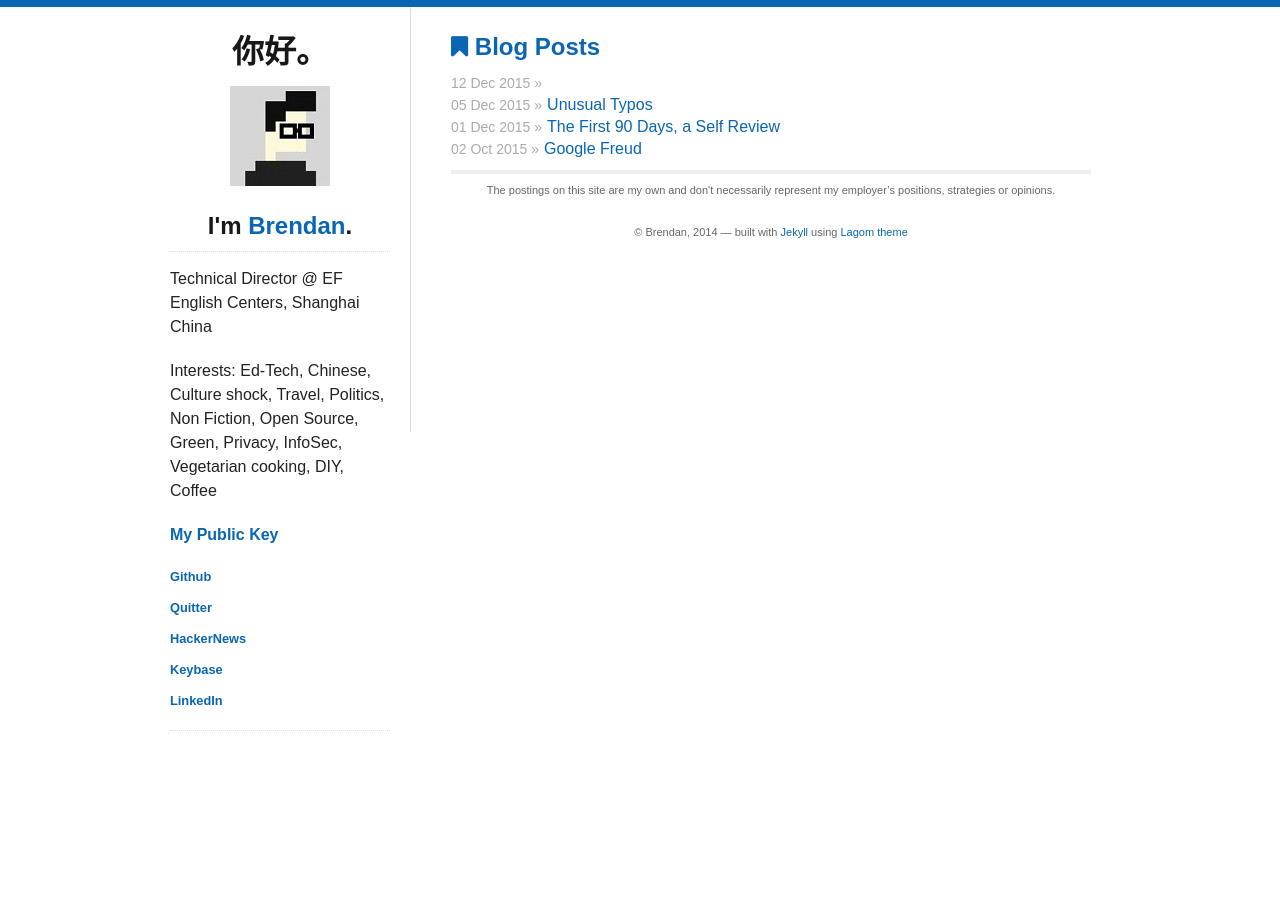
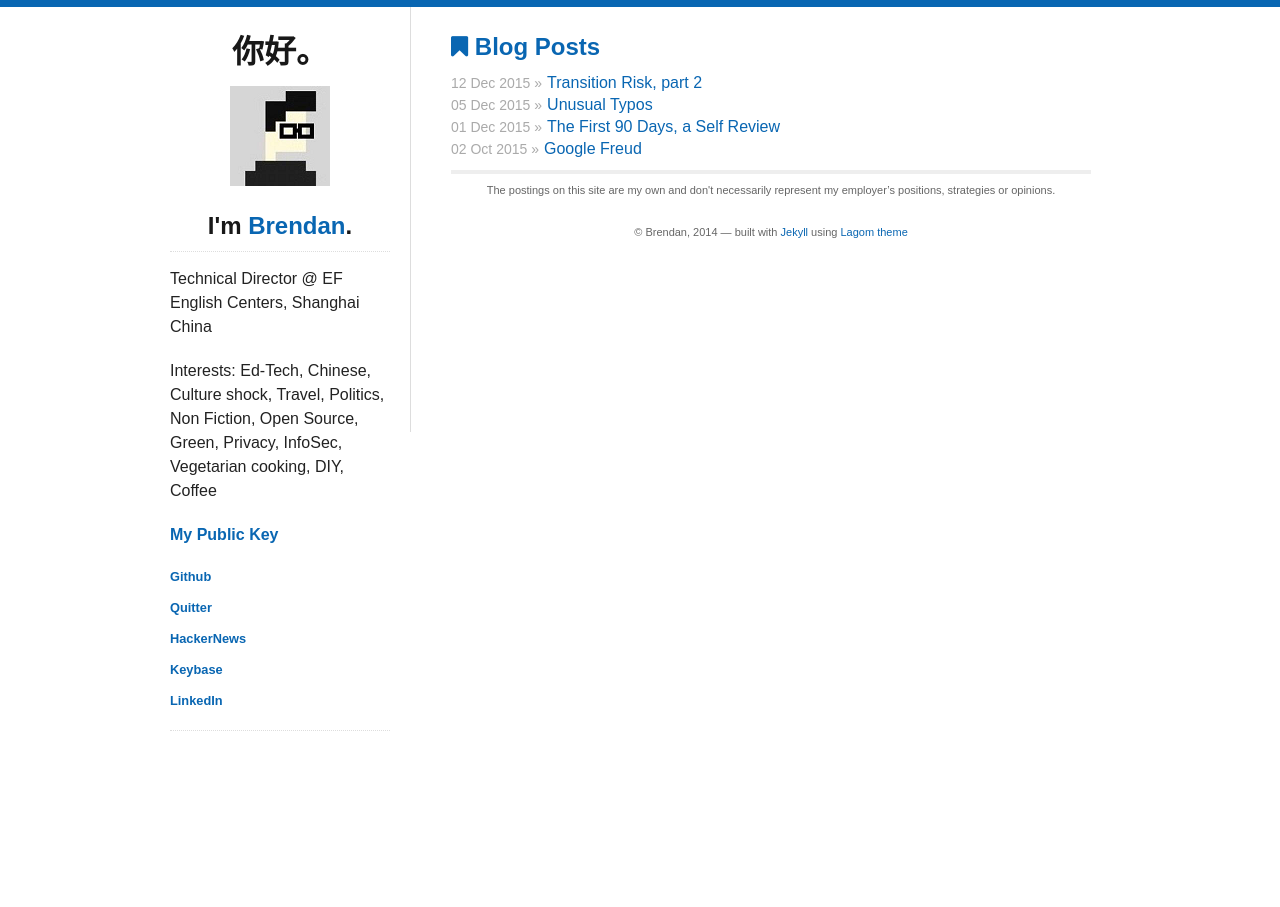
Before and after one commit to bcooney/bcooney.github.io, a Jekyll site: the page built from index.html, in a window 1280 px wide. Built offline with Jekyll 4.4.1, drawn with Linux system fonts in a browser that asks for light colours; nearby versions of some CDN libraries.

Commit message:
title change

```diff
--- a/_posts/2015-12-12-Next-Steps.md
+++ b/_posts/2015-12-12-Next-Steps.md
@@ -1,6 +1,6 @@
 ---
 layout: post
-title: Next Steps:  Moving to a New Industry or Profession
+title: Transition Risk, part 2
 categories:
 - Work
 ---
```
